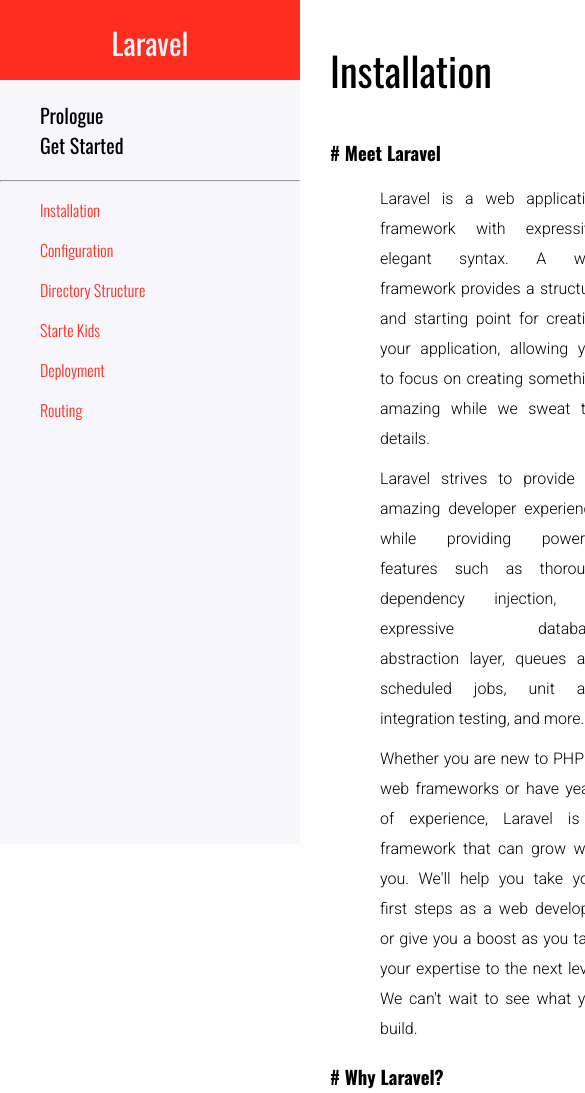
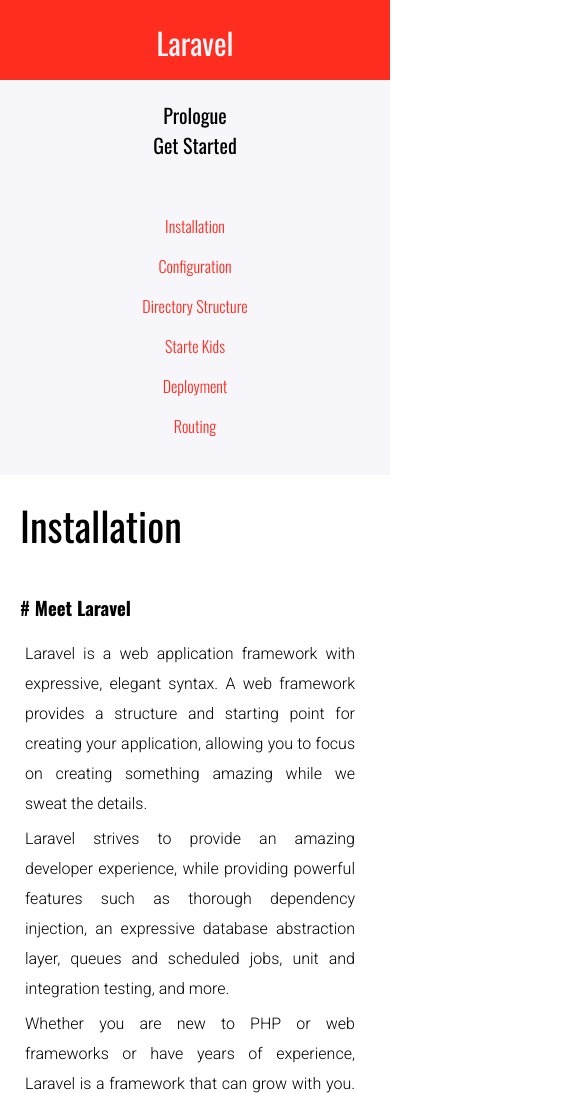
Before and after one commit to GIODIROSA/construye_una_pagina_tributo, a plain HTML site: page web-documentacion/index.html in a window 390 px wide. Shown: the top 1093 px of the page, 585 px wide, since content can reach past the window. Drawn offline with nearby package versions, Linux system fonts and the light colour scheme.

Commit message:
se establece media queria para el navbar

```diff
--- a/web-documentacion/estilos.css
+++ b/web-documentacion/estilos.css
@@ -23,7 +23,7 @@ body {
 #main-doc {
   position: absolute;
   margin-left: 310px;
-  padding: 20px;
+  padding: 20px 50px;
   margin-bottom: 110px;
 }
 
@@ -93,15 +93,67 @@ ul.a {
 }
 
 .section_Deployment,
-.section_routing {
+.section_routing,
+.section_configuration {
   font-weight: 300;
   font-size: 16px;
   font-family: "Oswald", sans-serif;
 }
 
 .section_Deployment:nth-child(3),
-.section_routing:nth-child(3) {
+.section_routing:nth-child(3),
+.section_configuration:nth-child(3) {
   font-weight: 900;
   font-size: 16px;
   color: #ff2d20;
 }
+
+hr {
+  height: 2px;
+  background-color: #ff2d20;
+  border: none;
+}
+
+@media only screen and (min-width: 350px) and (max-width: 960px) {
+  #navbar {
+    position: absolute;
+    width: 100%;
+    top: 0;
+    padding: 0;
+    margin: 0;
+    max-height: 475px;
+  }
+
+  #main-doc {
+    position: relative;
+    margin-top: 475px;
+    margin-left: -10px;
+    padding: 0px 30px;
+  }
+
+  .contenedor_menu {
+    display: flex;
+    flex-direction: column;
+    justify-content: center;
+    align-items: center;
+  }
+
+  .menu {
+    text-align: center;
+    padding: 0px;
+  }
+
+  .sub-menu {
+    text-align: center;
+    padding: 0px;
+    margin: 0px;
+  }
+
+  .contenido{
+    margin: 5px;
+  }
+
+  code{
+    margin: 0;
+  }
+}
--- a/web-documentacion/index.html
+++ b/web-documentacion/index.html
@@ -22,8 +22,10 @@
     <title>Documentacion</title>
   </head>
   <body>
+    <section class="contenedor_navbar">
       <nav id="navbar">
         <header class="titulo">Laravel</header>
+        <section class="contenedor_menu">
           <ul class="menu">
             <li>Prologue</li>
             <li>Get Started</li>
@@ -61,7 +63,9 @@
               </a>
             </li>
           </ul>
+        </section>
       </nav>
+    </section>
 
     <main id="main-doc">
       <section id="Installation_laravel" class="main-section">
@@ -171,6 +175,7 @@
             look through the files and get familiar with the options available
             to you.
           </p>
+
           <p class="contenido">
             These configuration files allow you to configure things like your
             database connection information, your mail server information, as
@@ -207,6 +212,17 @@
             Route::post($uri, $callback); Route::put($uri, $callback); <br />
             Route::patch($uri, $callback); Route::delete($uri, $callback);
           </code>
+
+          <h5># Lifecycle Overview</h5>
+
+          <ul class="a">
+            <li class="section_configuration">First Steps</li>
+            <li class="section_configuration">Http/console kernels</li>
+            <li class="section_configuration">Service Providers</li>
+            <li class="section_configuration">Service Providers 2</li>
+            <li class="section_configuration">Routing</li>
+            <li class="section_configuration">Finiship Up</li>
+          </ul>
         </article>
       </section>
 
@@ -399,8 +415,7 @@
         </article>
       </section>
 
-      <hr>
-
+      <hr />
 
       <section id="Routing_laravel" class="main-section">
         <header class="title">Routing</header>
```
Lines whose indentation alone changed are shown as unchanged.
